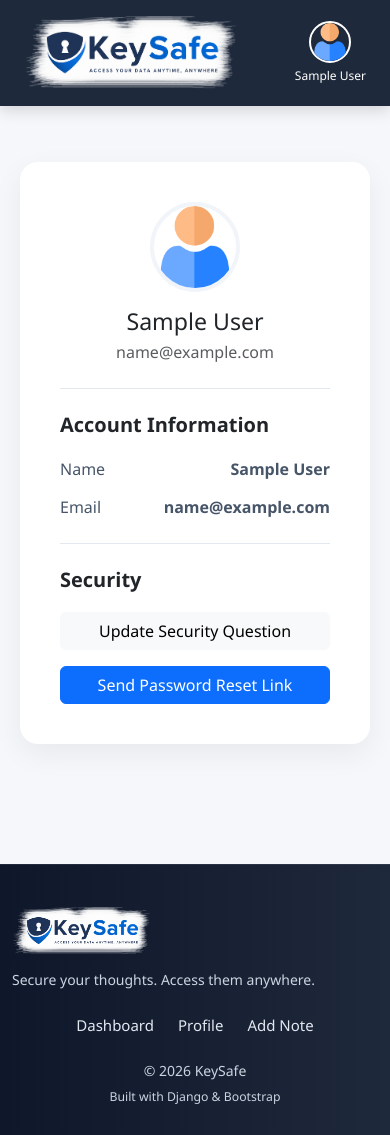
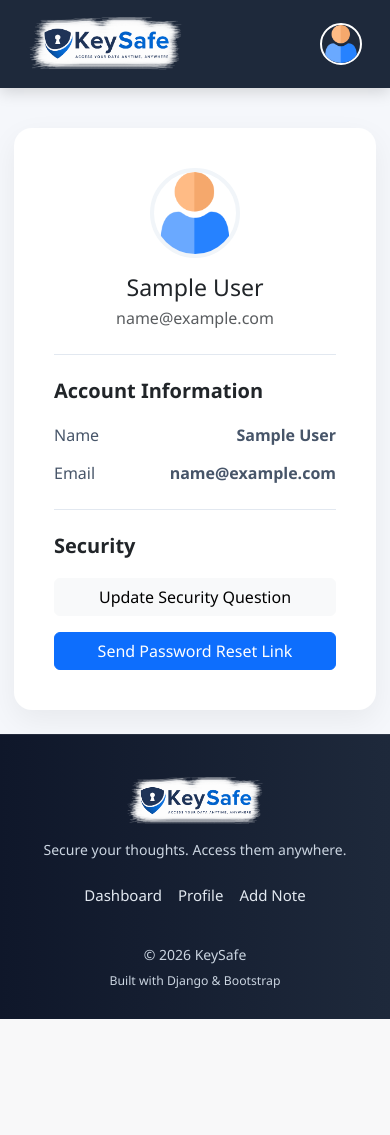
Before and after one commit to itzFelu/KeySafe, a Django app: page /profile/ in a window 390 px wide. After the commit the page ends 1019 px from the top, so only its background shows below. Run offline with Django 5.2, Linux system fonts and the light colour scheme; the visitor is signed in with stand-in values (Sample User, id 1); parts of the project's set-up code (start-up, migrations or seed data) failed here and were passed over.

Commit message:
Other pages mobile responsiveness added

```diff
--- a/keysafe_backend/notes/templates/base.html
+++ b/keysafe_backend/notes/templates/base.html
@@ -3,230 +3,401 @@
 <html lang="en">
 <head>
     <meta charset="UTF-8">
-    <title>{% block title%}{% endblock%} - KeySafe</title>
 
+    <!-- Responsive -->
+    <meta name="viewport" content="width=device-width, initial-scale=1.0">
+
+    <title>{% block title %}{% endblock %} - KeySafe</title>
+
+    <!-- Favicon -->
     <link rel="icon" href="{% static 'images/favicon.png' %}">
 
     <!-- Bootstrap -->
     <link href="https://cdn.jsdelivr.net/npm/bootstrap@5.3.0/dist/css/bootstrap.min.css" rel="stylesheet">
+
+    <!-- Bootstrap Icons -->
     <link rel="stylesheet"
           href="https://cdn.jsdelivr.net/npm/bootstrap-icons@1.11.3/font/bootstrap-icons.min.css">
+
     <style>
+
+        /* ========================================= */
+        /* GLOBAL */
+        /* ========================================= */
+
+        html,
+        body {
+            height: 100%;
+            margin: 0;
+        }
+
         body {
             background: #f5f7fb;
             font-family: 'Segoe UI', sans-serif;
+            overflow-x: hidden;
         }
 
-        /* 🔹 Navbar */
-        .custom-navbar {
-            background: #1e293b;
-            /* padding: 16px 24px; */
-            min-height: 80px;
-            box-shadow: 0 4px 15px rgba(0,0,0,0.15);
+        .page-wrapper {
+
+            min-height: 100vh;
+
+            display: flex;
+
+            flex-direction: column;
         }
 
-        /* 🔹 Branding Wrapper (Fix blending issue) */
-        .branding-wrapper {
-            background: rgba(255,255,255,0.95);  /* 👈 contrast background */
-            padding: 6px 10px;
-            border-radius: 10px;
+        .main-content {
+
+            flex: 1;
         }
 
-        /* 🔹 Branding Image */
-        .nav-branding {
-            height: 80px !important;
-            width: auto !important;
-            max-height: none !important;
-            display: block;
+        /* ========================================= */
+        /* NAVBAR */
+        /* ========================================= */
+
+        .custom-navbar {
+
+            background: #1e293b;
+
+            min-height: 82px;
+
+            padding: 10px 28px;
+
+            box-shadow:
+                0 4px 15px rgba(0,0,0,0.15);
         }
 
-        /* 🔹 Avatar Image */
+        /* Branding */
+        .nav-branding {
+
+            height: 80px;
+
+            width: auto;
+
+            display: block;
+
+            transition: 0.2s ease;
+        }
+
+        .nav-branding:hover {
+            opacity: 0.95;
+        }
+
+        /* Avatar Section */
+        .avatar-trigger {
+
+            display: flex;
+
+            flex-direction: column;
+
+            align-items: center;
+
+            text-decoration: none;
+        }
+
+        /* Avatar */
         .avatar-img {
-            width: 42px;
-            height: 42px;
+
+            width: 44px;
+            height: 44px;
+
             border-radius: 50%;
+
             object-fit: cover;
+
             border: 2px solid white;
-            transition: 0.3s;
+
+            transition: 0.25s ease;
         }
 
         .avatar-img:hover {
             transform: scale(1.05);
         }
 
-        /* 🔹 Name under avatar */
+        /* Name */
         .avatar-name {
+
             color: white;
+
             font-size: 12px;
+
+            margin-top: 4px;
+
+            max-width: 100px;
+
+            overflow: hidden;
+
+            text-overflow: ellipsis;
+
+            white-space: nowrap;
         }
 
-        /* 🔹 Dropdown */
+        /* Dropdown */
         .dropdown-menu {
-            border-radius: 10px;
+
+            border: none;
+
+            border-radius: 14px;
+
+            padding: 10px;
+
+            box-shadow:
+                0 12px 35px rgba(0,0,0,0.12);
         }
 
+        /* ========================================= */
+        /* DASHBOARD CONTAINER */
+        /* ========================================= */
+
         .dashboard-container {
+
             padding: 40px 20px;
         }
 
+        /* ========================================= */
+        /* ADD NOTE BUTTON */
+        /* ========================================= */
+
         .add-note-btn {
+
             display: flex;
+
             justify-content: center;
+
             margin-bottom: 30px;
         }
 
-        /* 🔹 Note Card */
-        .note-card {
-            position: relative;
-            border-radius: 14px;
-            padding: 18px;
-            background: white;
-            box-shadow: 0 8px 25px rgba(0,0,0,0.06);
-            transition: all 0.25s ease;
-            height: 100%;
+        /* ========================================= */
+        /* NOTE CARD */
+        /* ========================================= */
+
+        .row {
+            overflow: visible;
         }
 
-        /* Hover effect */
-        .note-card:hover {
-            transform: translateY(-4px);
-            box-shadow: 0 15px 35px rgba(0,0,0,0.12);
+        .note-card {
+
+            position: relative;
+
+            border-radius: 16px;
+
+            padding: 18px;
+
+            background: white;
+
+            box-shadow:
+                0 8px 25px rgba(0,0,0,0.06);
+
+            transition: all 0.25s ease;
+
+            height: auto;
+
+            overflow: visible;
         }
 
-        /* 🔹 Title */
+
+        /* Ensure dropdown appears on top */
+        .note-card .dropdown-menu {
+            z-index: 1055;
+        }
+
+        .note-card:hover {
+
+            transform: translateY(-4px);
+
+            box-shadow:
+                0 15px 35px rgba(0,0,0,0.12);
+        }
+
+        /* Title */
         .note-title {
+
             font-weight: 600;
+
             font-size: 15px;
+
             color: #1e293b;
 
             flex: 1;
+
             min-width: 0;
 
             overflow: hidden;
+
             text-overflow: ellipsis;
 
             display: -webkit-box;
+
             -webkit-line-clamp: 2;
+
             -webkit-box-orient: vertical;
 
             line-height: 1.4;
+
             word-break: break-word;
         }
 
-        /* 🔹 Triple Dot Button */
+        /* Triple Dot */
         .note-menu-btn {
+
             width: 34px;
             height: 34px;
 
             border: none;
+
             border-radius: 10px;
 
             background: #f1f5f9;
 
             display: flex;
+
             align-items: center;
+
             justify-content: center;
 
             font-size: 18px;
+
             color: #475569;
 
             transition: all 0.2s ease;
+
+            flex-shrink: 0;
         }
 
-        /* Hover */
         .note-menu-btn:hover {
+
             background: #e2e8f0;
+
             color: #0f172a;
         }
 
-        /* Click */
         .note-menu-btn:focus {
             box-shadow: none;
         }
 
-        /* 🔹 Content */
+        /* Content */
         .note-content {
+
             font-size: 14px;
+
             color: #475569;
+
             line-height: 1.5;
 
             display: -webkit-box;
-            -webkit-line-clamp: 3;   /* 👈 limits lines */
+
+            -webkit-line-clamp: 3;
+
             -webkit-box-orient: vertical;
+
             overflow: hidden;
         }
 
-        /* 🔹 Footer */
+        /* Footer */
         .note-footer {
+
             border-top: 1px solid #f1f5f9;
+
             padding-top: 8px;
         }
 
-        /* 🔹 Clickable Overlay */
+        /* Clickable Overlay */
         .note-link {
+
             position: absolute;
+
             inset: 0;
+
             z-index: 1;
         }
 
-        /* Prevent menu click block */
+        /* Prevent Menu Blocking */
         .note-card .dropdown {
+
             position: relative;
+
             z-index: 2;
         }
 
-        /* Note Detail */
+        /* ========================================= */
+        /* NOTE DETAIL */
+        /* ========================================= */
+
         .note-detail-card {
+
             background: white;
+
             border-radius: 18px;
+
             padding: 35px;
-            box-shadow: 0 10px 30px rgba(0,0,0,0.06);
+
+            box-shadow:
+                0 10px 30px rgba(0,0,0,0.06);
         }
 
-        /* Header */
         .note-detail-header {
+
             display: flex;
+
             justify-content: space-between;
+
             align-items: flex-start;
+
             gap: 20px;
         }
 
-        /* Long title fix */
         .detail-title {
+
             font-size: 30px;
+
             font-weight: 700;
+
             color: #0f172a;
 
             word-break: break-word;
-            overflow-wrap: break-word;
+
+            overflow-wrap: anywhere;
 
             max-width: 90%;
         }
 
-        /* Meta */
         .note-meta {
+
             margin-top: 8px;
+
             color: #64748b;
+
             font-size: 14px;
         }
 
-        /* Body */
         .note-body {
+
             margin-top: 30px;
+
             line-height: 1.9;
+
             color: #334155;
+
             font-size: 16px;
 
             white-space: pre-wrap;
         }
 
-        /* Action button */
+        /* Action Button */
         .action-btn {
+
             border: none;
+
             background: #f1f5f9;
+
             width: 42px;
+
             height: 42px;
+
             border-radius: 10px;
+
             font-size: 22px;
+
             transition: 0.2s;
         }
 
@@ -234,39 +405,61 @@
             background: #e2e8f0;
         }
 
-        /*-- Write Mode CSS --*/
-        /* Title Input */
+        /* ========================================= */
+        /* WRITE MODE */
+        /* ========================================= */
+
         .note-title-input {
+
             border: none;
+
             font-size: 32px;
+
             font-weight: 700;
+
             padding: 0;
+
             box-shadow: none !important;
         }
 
-        /* Content Input */
         .note-content-input {
+
             border: none;
+
             resize: none;
+
             min-height: 400px;
+
             box-shadow: none !important;
+
             font-size: 16px;
+
             line-height: 1.8;
         }
-        /*--- Messages ---*/
+
+        /* ========================================= */
+        /* MESSAGES */
+        /* ========================================= */
+
         .message-container {
+
             position: relative;
+
             z-index: 1055;
         }
 
         .auto-dismiss-message {
+
             transition: opacity 0.5s ease;
         }
 
-        /* Footer */
+        /* ========================================= */
+        /* FOOTER */
+        /* ========================================= */
+
         .keysafe-footer {
 
-            margin-top: 80px;
+            margin-top: auto;
 
             background:
                 linear-gradient(to right, #0f172a, #1e293b);
@@ -275,28 +468,39 @@
 
             padding: 40px 0 28px;
 
-            border-top: 1px solid rgba(255,255,255,0.08);
+            border-top:
+                1px solid rgba(255,255,255,0.08);
         }
 
         /* Logo */
         .footer-logo {
+
             height: 52px;
+
             width: auto;
+
             margin-bottom: 12px;
         }
 
         /* Tagline */
         .footer-tagline {
+
             color: #cbd5e1;
+
             font-size: 14px;
+
             margin: 0;
         }
 
         /* Links */
         .footer-links {
+
             display: flex;
+
             justify-content: center;
+
             gap: 24px;
+
             flex-wrap: wrap;
         }
 
@@ -317,73 +521,236 @@
 
         /* Copyright */
         .footer-copy {
+
             color: #cbd5e1;
+
             font-size: 14px;
         }
 
+        /* ========================================= */
+        /* RESPONSIVE */
+        /* ========================================= */
+
+        @media (max-width: 768px) {
+
+            /* Navbar */
+            .custom-navbar {
+
+                padding: 10px 16px;
+
+                min-height: 74px;
+            }
+
+            .nav-branding {
+
+                height: 58px;
+            }
+
+            /* Hide name on mobile */
+            .avatar-name {
+                display: none;
+            }
+
+            .avatar-img {
+
+                width: 42px;
+                height: 42px;
+            }
+
+            /* Dashboard */
+            .dashboard-container {
+
+                padding: 24px 14px;
+            }
+
+            /* Cards */
+            .note-card {
+                height: 100%;
+            }
+
+            .note-title {
+
+                font-size: 14px;
+            }
+
+            .note-content {
+
+                font-size: 13px;
+            }
+
+            /* Detail Page */
+            .note-detail-card {
+
+                padding: 24px 18px;
+
+                border-radius: 14px;
+            }
+
+            .detail-title {
+
+                font-size: 24px;
+            }
+
+            .note-body {
+
+                font-size: 15px;
+
+                line-height: 1.8;
+            }
+
+            /* Write Mode */
+            .note-title-input {
+
+                font-size: 24px;
+            }
+
+            .note-content-input {
+
+                min-height: 300px;
+
+                font-size: 15px;
+            }
+
+            /* Footer */
+            .footer-links {
+
+                gap: 16px;
+            }
+
+            .footer-copy {
+
+                text-align: center;
+
+                margin-top: 14px;
+            }
+
+            .footer-brand {
+
+                text-align: center;
+            }
+        }
+
     </style>
+
     {% block css %}
     <style>
     </style>
     {% endblock %}
+
 </head>
+
 <body>
 
-<!-- 🔝 Navbar -->
-<nav class="navbar navbar-expand-lg px-4 custom-navbar">
+<div class="page-wrapper">
 
-    <!-- 🔹 Branding (Clickable) -->
-    <a class="navbar-brand d-flex align-items-center" href="{% url 'dashboard' %}">
-        <img src="{% static 'images/branding.png' %}" alt="KeySafe" class="nav-branding">
+    <!-- ========================================= -->
+    <!-- NAVBAR -->
+    <!-- ========================================= -->
+
+    <nav class="navbar custom-navbar">
+
+        <div class="container-fluid">
+
+            <!-- Branding -->
+            <a class="navbar-brand"
+               href="{% url 'dashboard' %}">
+
+                <img src="{% static 'images/branding.png' %}"
+                     alt="KeySafe"
+                     class="nav-branding">
+
             </a>
 
-    <!-- 🔹 Right Side Avatar -->
-    <div class="ms-auto dropdown text-center">
+            <!-- Avatar -->
+            <div class="ms-auto dropdown">
 
-        <a href="#" data-bs-toggle="dropdown" class="text-decoration-none">
+                <a href="#"
+                   class="avatar-trigger"
+                   data-bs-toggle="dropdown">
 
-            <!-- Avatar Image -->
-            <img src="{% static 'images/avatar.png' %}" alt="avatar" class="avatar-img">
+                    <img src="{% static 'images/avatar.png' %}"
+                         alt="avatar"
+                         class="avatar-img">
 
-            <!-- Full Name -->
-            <div class="avatar-name small mt-1">
+                    <div class="avatar-name">
                         {{ request.user.name }}
                     </div>
 
                 </a>
 
                 <ul class="dropdown-menu dropdown-menu-end mt-2">
+
                     <li class="dropdown-item text-center">
-                <strong>{{ request.user.name }}</strong><br>
-                <small>{{ request.user.email }}</small>
+
+                        <strong>
+                            {{ request.user.name }}
+                        </strong>
+
+                        <br>
+
+                        <small>
+                            {{ request.user.email }}
+                        </small>
+
                     </li>
+
                     <li><hr class="dropdown-divider"></li>
+
                     <li>
-                <a class="dropdown-item" href="{% url 'profile' %}">
+
+                        <a class="dropdown-item"
+                           href="{% url 'profile' %}">
                             Profile
                         </a>
+
                     </li>
+
                     <li>
-                <form method="post" action="{% url 'logout' %}">
+
+                        <form method="post"
+                              action="{% url 'logout' %}">
+
                             {% csrf_token %}
-                    <button class="dropdown-item text-danger">Logout</button>
+
+                            <button class="dropdown-item text-danger">
+                                Logout
+                            </button>
+
                         </form>
+
                     </li>
+
                 </ul>
+
+            </div>
 
         </div>
 
     </nav>
 
-<!-- 🔔 Messages -->
+    <!-- ========================================= -->
+    <!-- MESSAGES -->
+    <!-- ========================================= -->
+
     <div class="container mt-3">
         {% include 'components/messages.html' %}
     </div>
 
-<!-- 📦 Content -->
+    <!-- ========================================= -->
+    <!-- CONTENT -->
+    <!-- ========================================= -->
+
+    <main class="main-content">
+
         <div class="dashboard-container container">
             {% block content %}{% endblock %}
         </div>
+
+    </main>
+
+    <!-- ========================================= -->
+    <!-- FOOTER -->
+    <!-- ========================================= -->
 
     <footer class="keysafe-footer">
 
@@ -408,7 +775,7 @@
 
                 </div>
 
-            <!-- Quick Links -->
+                <!-- Links -->
                 <div class="col-lg-4 text-center">
 
                     <div class="footer-links">
@@ -452,16 +819,30 @@
 
     </footer>
 
+</div>
+
+<!-- Bootstrap JS -->
 <script src="https://cdn.jsdelivr.net/npm/bootstrap@5.3.0/dist/js/bootstrap.bundle.min.js"></script>
+
+<!-- Auto Dismiss Messages -->
 <script>
+
     setTimeout(() => {
-        const alerts = document.querySelectorAll('.auto-dismiss-message');
+
+        const alerts =
+            document.querySelectorAll('.auto-dismiss-message');
 
         alerts.forEach(alert => {
-            bootstrap.Alert.getOrCreateInstance(alert).close();
+
+            bootstrap.Alert
+                .getOrCreateInstance(alert)
+                .close();
+
         });
 
-    }, 5000); // 5 seconds
+    }, 5000);
+
 </script>
+
 </body>
 </html>
```
Lines whose indentation alone changed are shown as unchanged.
